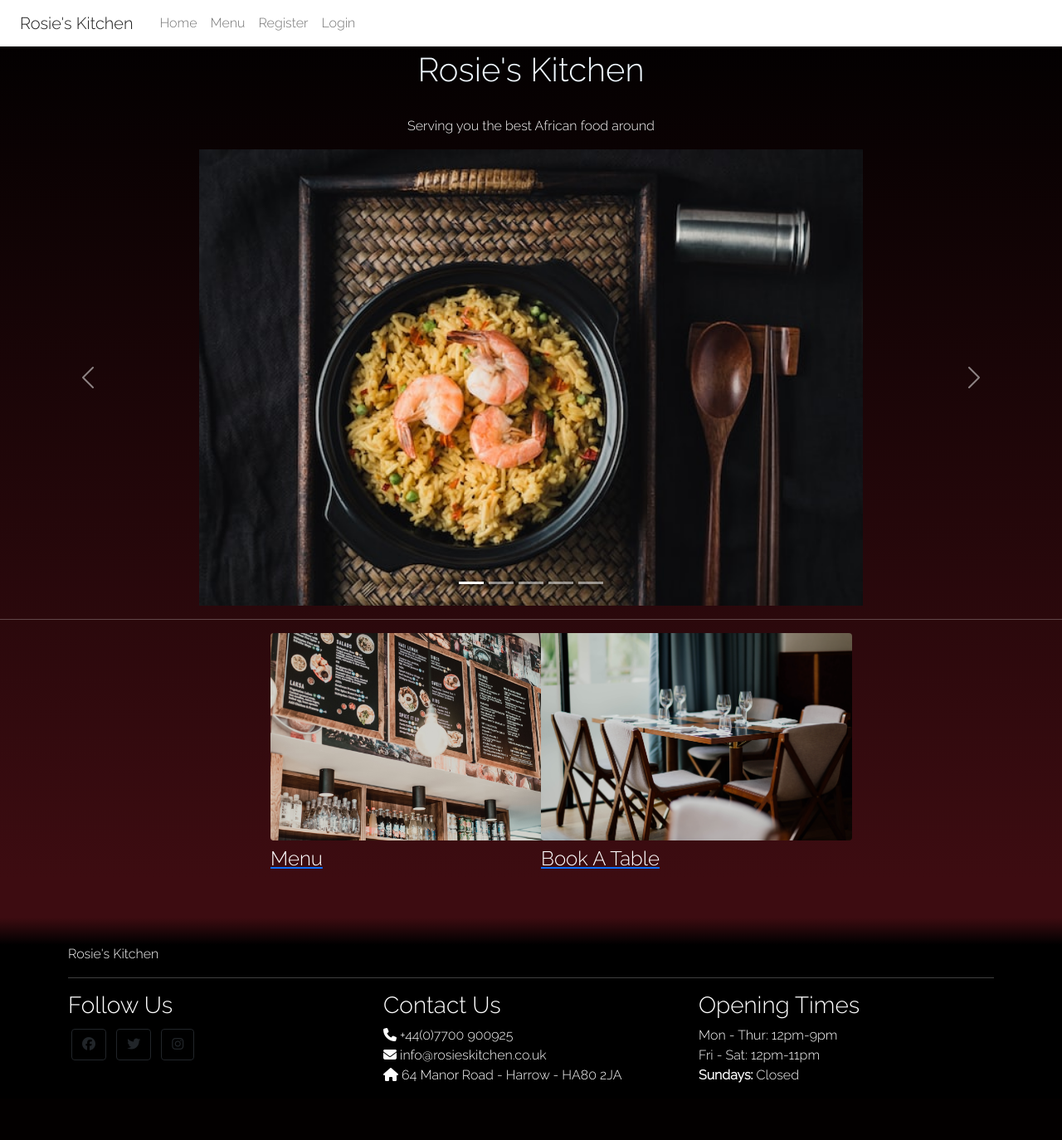
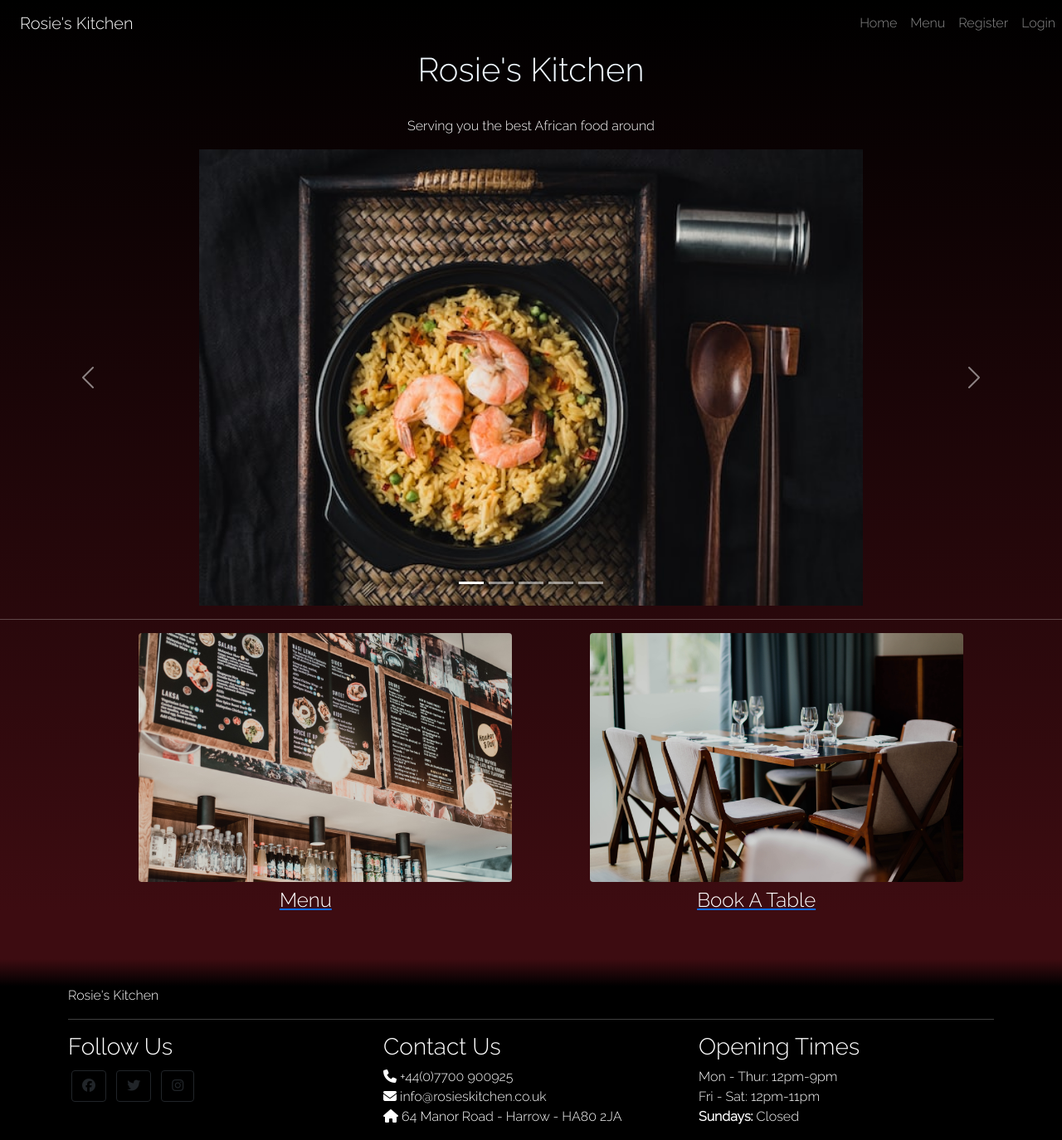
Before and after one commit to KyrianU/Rosies-Kitchen, a Django app: page / in a window 1280 px wide. Shown: the whole page at 83% size. Before the commit the page ends 1305 px from the top, so only its background shows below. Run offline with Django 3.2, Linux system fonts and the light colour scheme; parts of the project's set-up code (start-up, migrations or seed data) failed here and were passed over; some libraries are stand-ins or nearby versions.

Commit message:
moved the navbar links to the right hand of the page

```diff
--- a/static/css/base.css
+++ b/static/css/base.css
@@ -1,10 +1,6 @@
 @import url('https://fonts.googleapis.com/css2?family=Raleway:wght@300&display=swap');
 
 /* General Styling */
-
-nav {
-    background-color: #951e0e;
-}
 
 body {
     background-color: #000000;
@@ -27,10 +23,8 @@ h1, h2 {
 }
 
 .img-header {
-    height: 250px;
-    margin-left: auto;
-    margin-right: auto;
-    display: block;
+    height: 300px;
+    margin-left: -50px;
     border-radius: 4px;
 }
 
--- a/templates/base.html
+++ b/templates/base.html
@@ -21,14 +21,14 @@
 
     <div class="container-fluid w-100 p-0">
         <!--Navbar-->
-        <nav class="navbar navbar-expand-lg navbar-light bg-white" id="Main-nav">
+        <nav class="navbar navbar-expand-lg navbar-dark" id="Main-nav">
             <a class="navbar-brand p-0 mx-4" href="{% url 'home' %}"id="nav-heading">Rosie's Kitchen</a>
             <button class="navbar-toggler" type="button" data-bs-toggle="collapse" data-bs-target="#navbarMenu" aria-controls="#navbarMenu"
               aria-expanded="false" aria-label="toggle navigation">
               <span class="navbar-toggler-icon"></span>
             </button>
 
-            <div class="collapse navbar-collapse" id="navbarMenu">
+            <div class="collapse navbar-collapse justify-content-end" id="navbarMenu">
                 <ul class="navbar-nav">
                     <li class="nav-item"><a class="nav-link" href="{% url 'home' %}">Home</a></li>
                     <li class="nav-item"><a class="nav-link" href="{% url 'food_menu' %}">Menu</a></li>
--- a/templates/index.html
+++ b/templates/index.html
@@ -55,12 +55,12 @@
 
 </div>
 <hr>
-<div class="row content mb-4 d-flex justify-content-center">
+<div class="row content mb-4 d-flex justify-content-evenly">
     <div class="col-sm-6 col-lg-4 col-xl-3 text center">
         <div>
             <a href="{% url 'food_menu' %}">
                 <img src="{{ MEDIA_URL }}images/menu.jpg" class="img-header">
-                <h4 class="mt-2 brand-text page-links">Menu</h4>
+                <h4 class="mt-2 text-center page-links">Menu</h4>
 
             </a>
         </div>
@@ -70,7 +70,7 @@
         <div>
             <a href="{% url 'account_signup' %}">
                 <img src="{{ MEDIA_URL }}images/book.jpg" class="img-header">
-                <h4 class="mt-2 brand-text page-links">Book A Table</h4>
+                <h4 class="mt-2 text-center page-links">Book A Table</h4>
             </a>
         </div>
 
```
Also changed, not shown: TESTING.md (+11 -2 lines).
